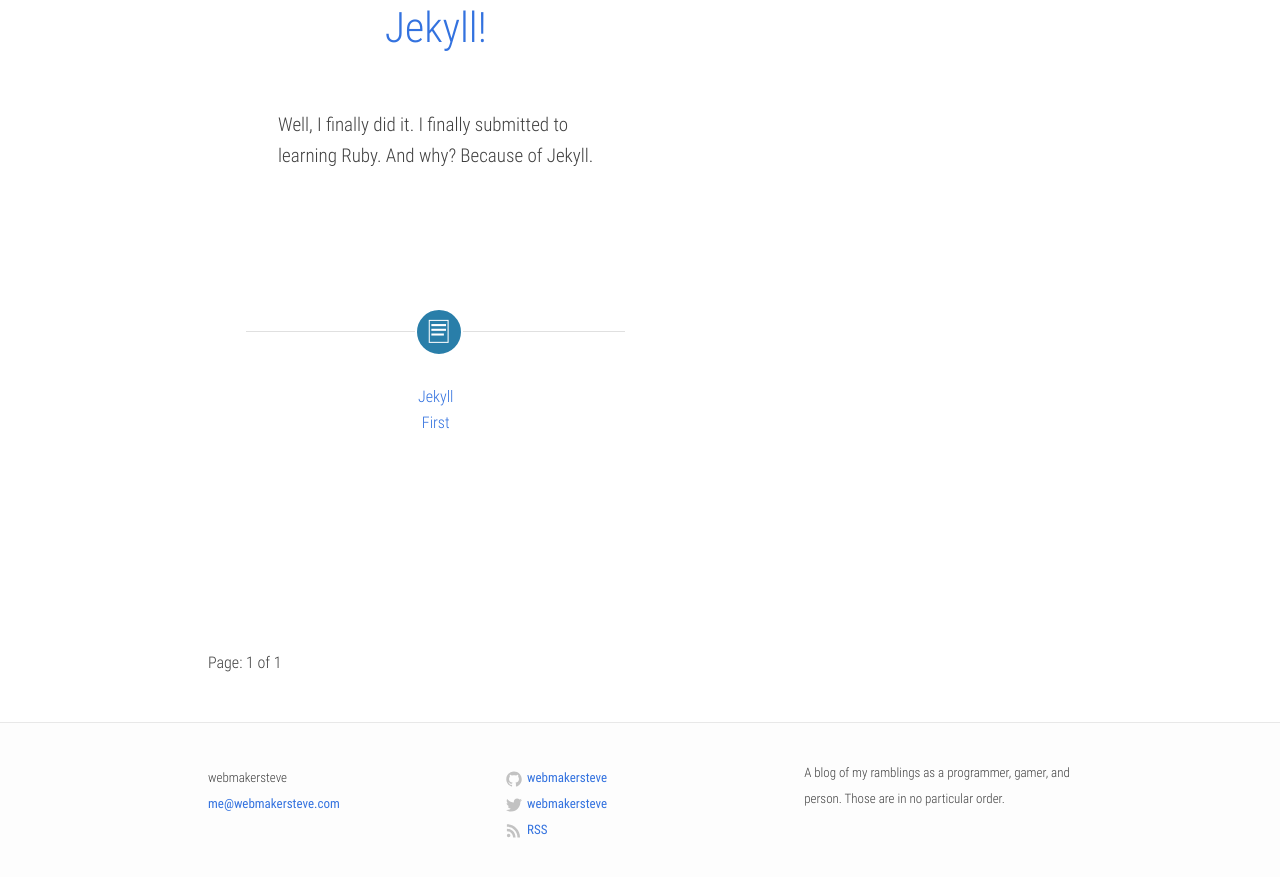
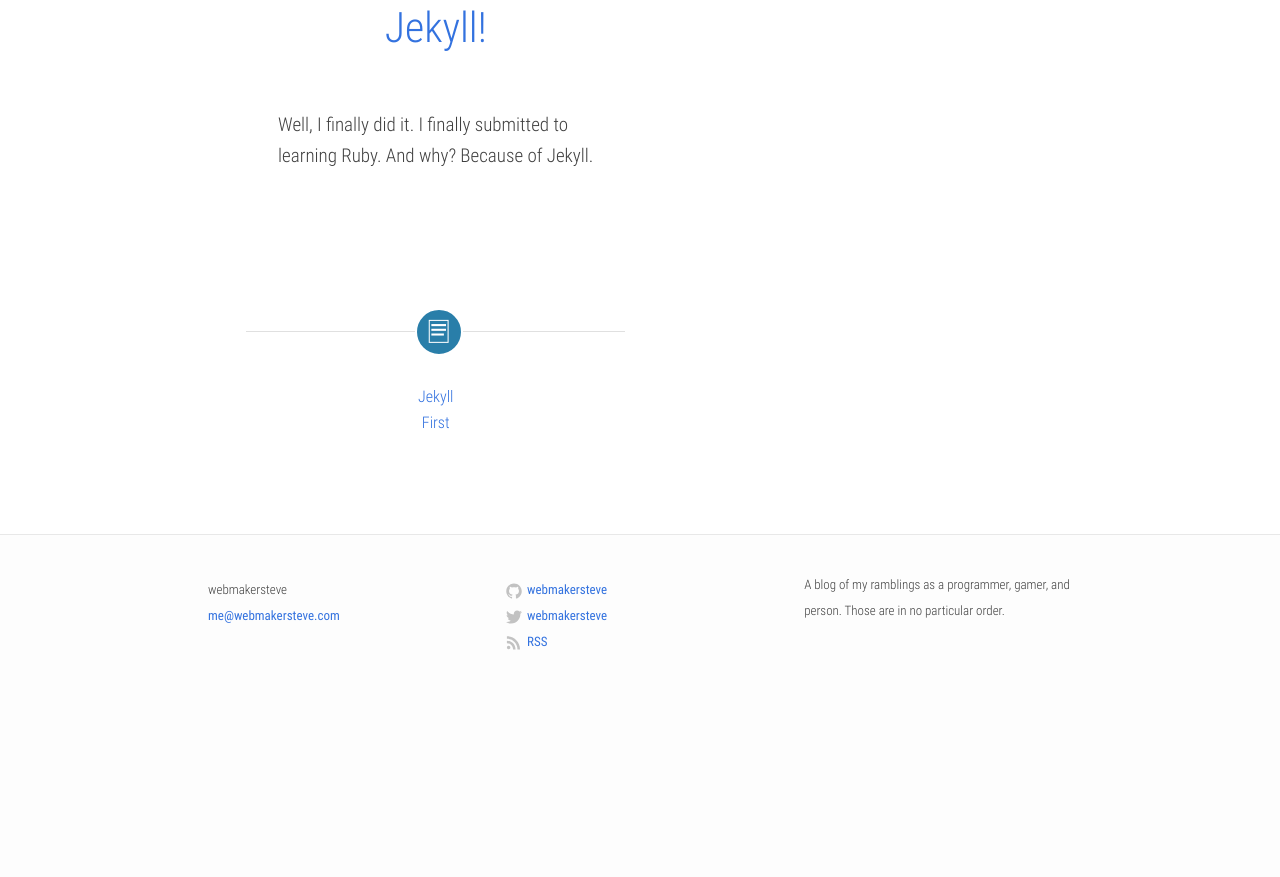
Before and after one commit to webmakersteve/webmakersteve.github.io, a Jekyll site: the page built from blog/index.html, in a window 1280 px wide and 900 px high, scrolled down 1879 px. Shown: the top 877 px of the window. Built offline with Jekyll 4.4.1, drawn with Linux system fonts in a browser that asks for light colours; nearby versions of some CDN libraries; the list of posts is cut into pages by our own code; after the commit the page ends 2591 px from its top, so only the background shows below that.

Commit message:
Fixed pagination issue by getting rid of pagination

```diff
--- a/_config.yml
+++ b/_config.yml
@@ -7,13 +7,11 @@
 twitter_username: webmakersteve
 github_username:  webmakersteve
 
+highlighter: true
+
 # Build settings
 markdown: kramdown
 permalink: pretty
-
-# Pagination
-paginate: 5
-paginate_path: blog/:num
 
 # Sass
 sass:
--- /dev/null
+++ b/_layouts/blank.html
@@ -0,0 +1 @@
+{{ content }}
--- a/blog/index.html
+++ b/blog/index.html
@@ -18,7 +18,7 @@
   <div class="container">
 
     <ul class="guides-list container-medium posts">
-    {% for post in paginator.posts %}
+    {% for post in site.posts %}
       <li class="guides-list__item g--half theme--multi-device-layouts {% cycle 'make last': nil, 'g--last' %}">
         <div class="primary-content">
            <h3 class="xlarge" style="text-align:center;"><a class="post-link" title="Go to post" href="{{ post.url | prepend: site.baseurl }}">{{ post.title }}</a></h3>
@@ -40,17 +40,19 @@
 
   </div>
 
+  {% if paginator.previous_page || paginator.next_page %}
   <!-- Pagination links -->
   <div class="container">
     <nav class="pagination">
       {% if paginator.previous_page %}
-        <a href="/blog/{{ paginator.previous_page }}" class="previous">Previous</a>
+        <a href="{{ paginator.previous_page_path }}" class="previous">Previous</a>
       {% endif %}
       <span class="page_number ">Page: {{ paginator.page }} of {{ paginator.total_pages }}</span>
       {% if paginator.next_page %}
-        <a href="/blog/{{ paginator.next_page }}" class="next">Next</a>
+        <a href="{{ paginator.next_page_path }}" class="next">Next</a>
       {% endif %}
     </nav>
   </div>
+  {% endif %}
 
 </div>
```
